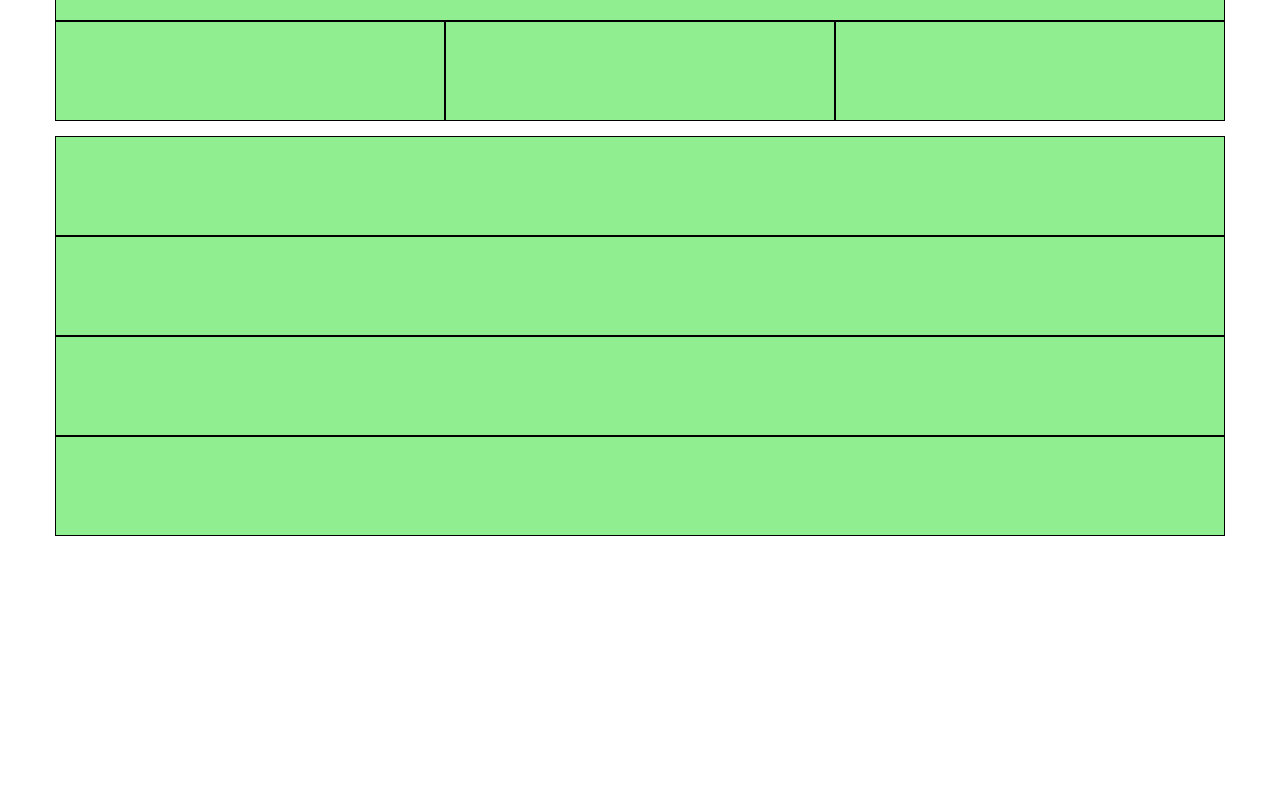
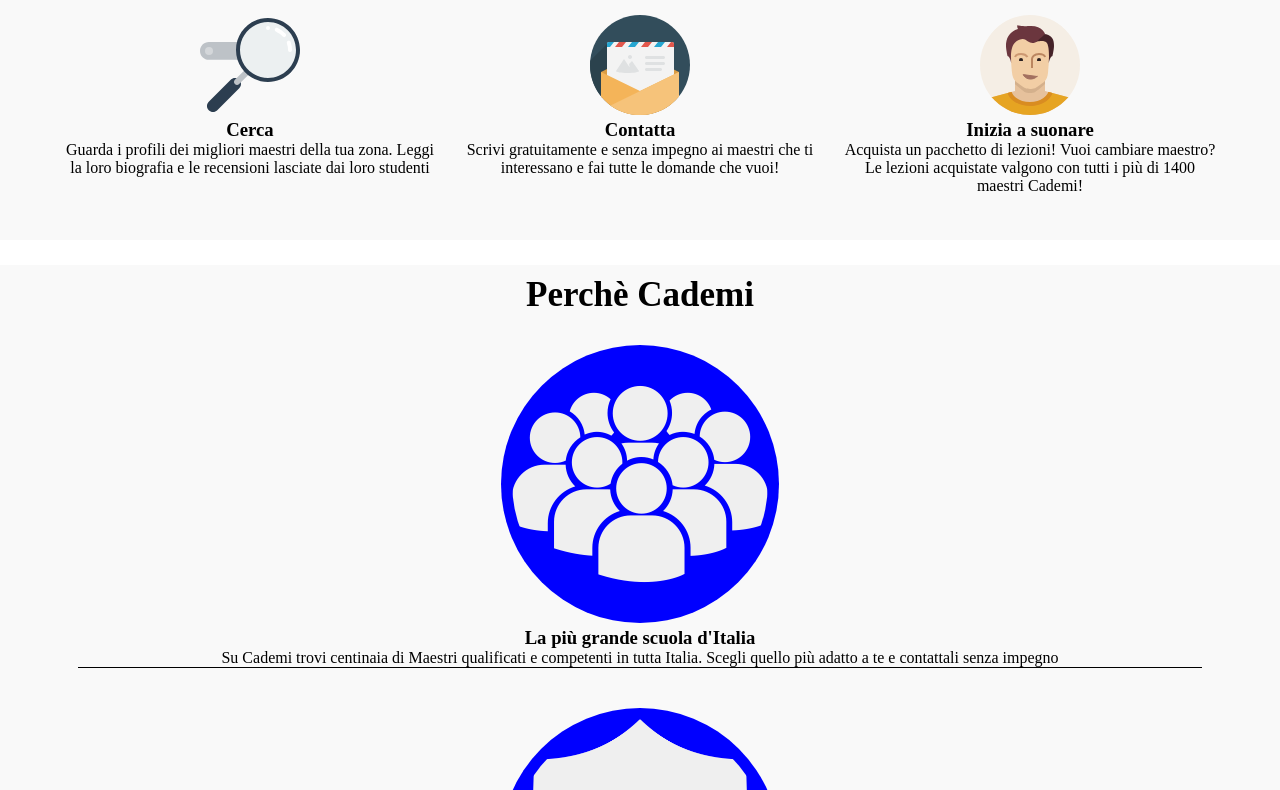
Before and after one commit to DavideGit991/html-css-resp-wannabe-12bool, a plain HTML site: page index.html in a window 1280 px wide. Shown: the part 584-1374 px from the top of the page. Before the commit the page ends 1135 px from the top, so only its background shows below. Drawn offline with Linux system fonts and the light colour scheme.

Commit message:
esercizio in lg e xs

```diff
--- a/index.html
+++ b/index.html
@@ -27,7 +27,7 @@
           </div>
           <div class="col-xs-12 col-lg-6">
             <div class="box">
-              <img src="img\screen.png" alt="screen"id="screen">
+              <img src="img\screen.png" alt="screen"id="screenimg">
               <h3>Online</h3>
               <p>Impara senza muoverti da casa! Scegli da una vastissima lista di maestri abilitati all'insegnamento online, senza doverti preoccupare di distanze e spostamenti</p>
             </div>
@@ -37,40 +37,75 @@
     </section>
 
     <!-- seconda sezione della pagina -->
-    <section>
+    <section class="background">
       <div class="container">
         <div class="row">
           <div class="col-xs-12 col-lg-12">
-
+            <div class="title">
+              Come funziona
+            </div>
           </div>
           <div class="col-xs-12 col-lg-4">
-
+            <div class="box">
+              <img src="img\search.svg" alt="search">
+              <h3>Cerca</h3>
+              <p>Guarda i profili dei migliori maestri della tua zona. Leggi la loro biografia e le recensioni lasciate dai loro studenti</p>
+            </div>
           </div>
           <div class="col-xs-12 col-lg-4">
-
+            <div class="box">
+              <img src="img\letter.svg" alt="letter">
+              <h3>Contatta</h3>
+              <p>Scrivi gratuitamente e senza impegno ai maestri che ti interessano e fai tutte le domande che vuoi!</p>
+            </div>
           </div>
           <div class="col-xs-12 col-lg-4">
-
+            <div class="box">
+              <img src="img\male.svg" alt="male">
+              <h3>Inizia a suonare</h3>
+              <p>Acquista un pacchetto di lezioni! Vuoi cambiare maestro? Le lezioni acquistate valgono con tutti i più di 1400 maestri Cademi!
+              </p>
+            </div>
           </div>
         </div>
       </div>
     </section>
 
     <!-- terza sezione pagina -->
-    <section>
+    <section class="background">
       <div class="container">
         <div class="row">
           <div class="col-xs-12 col-lg-12">
-
+            <div class="title">
+              Perchè Cademi
+            </div>
           </div>
           <div class="col-xs-12 col-lg-12">
-
+            <div class="box">
+                <img src="img\profile.png" alt="profile" id="profileimg">
+              <h3>La più grande scuola d'Italia</h3>
+              <div class="board_bottom">
+                <p>Su Cademi trovi centinaia di Maestri qualificati e competenti in tutta Italia. Scegli quello più adatto a te e contattali senza impegno</p>
+              </div>
+            </div>
           </div>
           <div class="col-xs-12 col-lg-12">
-
+            <div class="box">
+              <img src="img\secure.png" alt="secure" id="profileimg">
+              <h3>Soddisfazione garantita</h3>
+              <div class="board_bottom">
+                <p>Se non sei soddisfatto del tuo maestro, puoi cambiarlo senza costi aggiuntivi. Le lezioni acquistate su Cademi possono essere utilizzate con tutti i nostri maestri e il nostro team è sempre disponibile per darti un consiglio!</p>
+              </div>
+            </div>
           </div>
           <div class="col-xs-12 col-lg-12">
-
+            <div class="box">
+              <img src="img\flex.png" alt="flex" id="profileimg">
+              <h3>Flessibile e conveniente</h3>
+              <div class="board_bottom">
+                <p>Cademi non ha alcun costo d’iscrizione a differenza delle scuole di musica tradizionali. Inoltre, sei tu a scegliere dove fare lezione e gli orari delle tue lezioni.</p>
+              </div>
+            </div>
           </div>
         </div>
       </div>
--- a/style.css
+++ b/style.css
@@ -9,21 +9,38 @@
   max-width:50%;
   height: auto;
 }
-#screen{
+#screenimg{
   max-width: 82%;
   height: auto;
 }
 
+.container{
+  margin: 25px auto;
+}
+
 [class*="col-"] {
-  min-height: 100px;
-  background-color: lightgreen;
-  border: solid 1px #000;
+  margin: 5px 0;
+  /* REGOLE DEBUG  */
+  /* min-height: 100px; */
+  /* background-color: lightgreen; */
+  /* border: solid 1px #000; */
 }
-section{
+section::after {
+
+  content: "";
+  display: table;
+  clear: both;
   margin: 15px;
+
 }
+.background{
+  width: 100vw;
+  background-color: #f9f9f9;
+}
+
 .title{
-  font-size: 30px;
+  font-weight: bold;
+  font-size: 35px;
   text-align: center;
   line-height: 50px;
 }
@@ -31,3 +48,17 @@
   padding: 15px 2%;
   text-align: center;
 }
+
+/* proprietà sezione 3 */
+
+#profileimg{
+  padding: 1% 1%;
+  border-radius: 50% 50%;
+  max-width: 25%;
+  height: auto;
+  background-color: blue;
+  color: lightblue;
+}
+.board_bottom{
+  border-bottom: solid 1px #000;
+}
```
